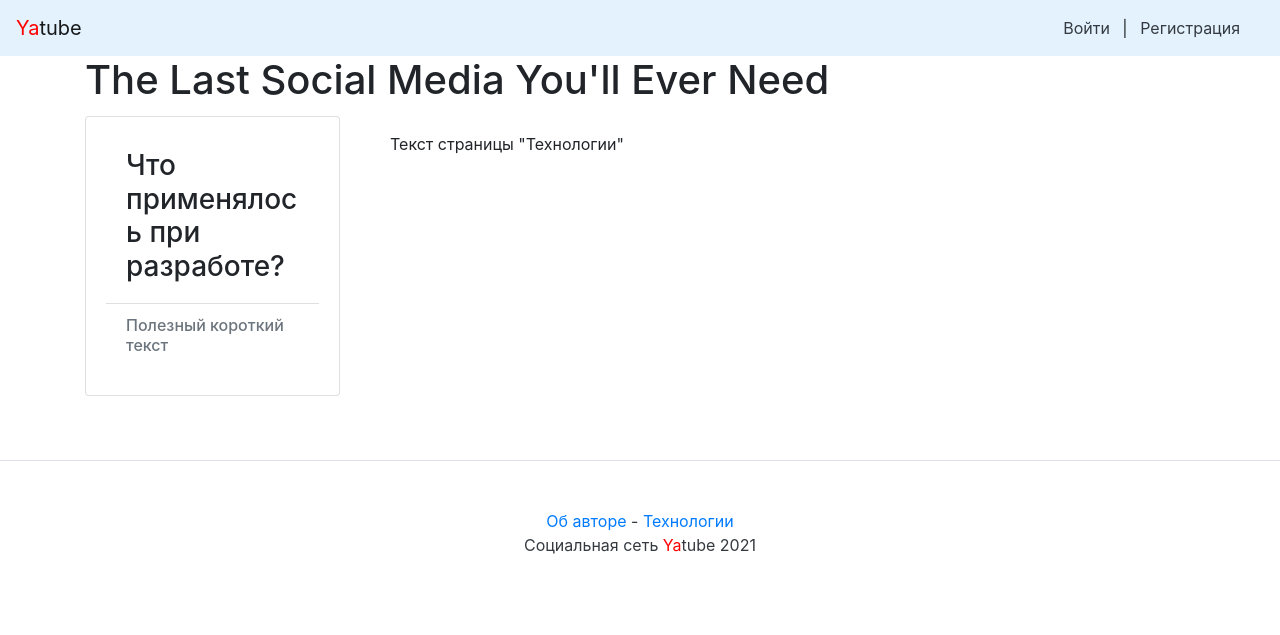
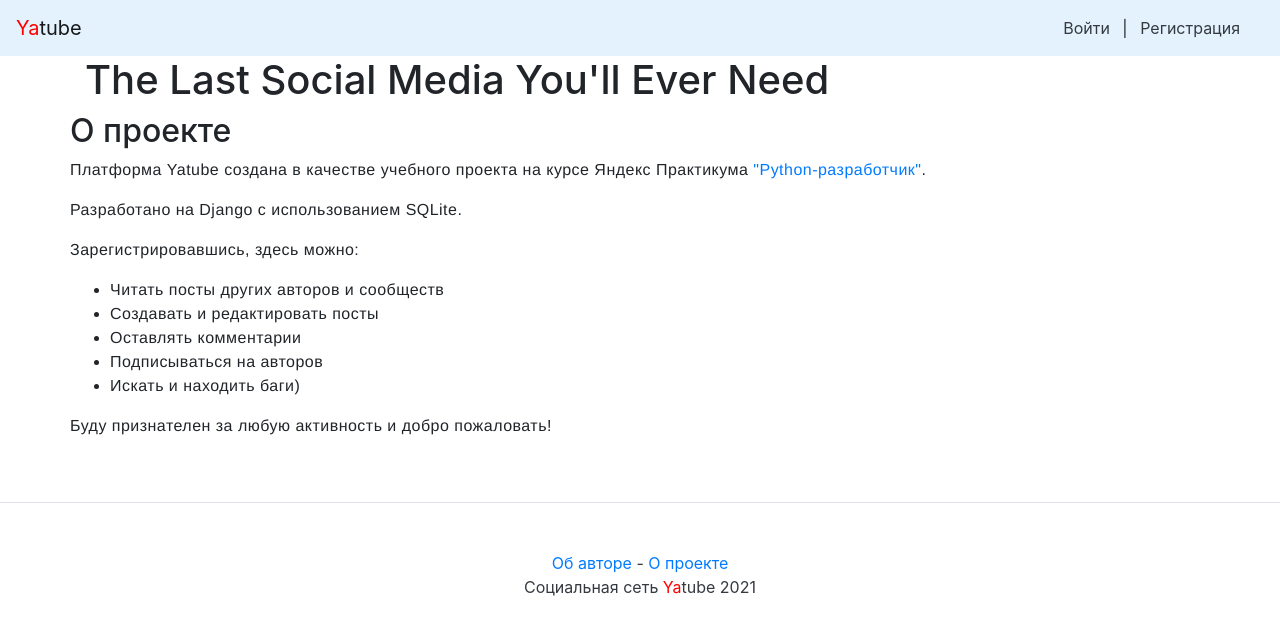
Before and after one commit to klo-kly/hw05_final, a Django app: template yatube/templates/about/tech.html in a window 1280 px wide. Shown: the top 635 px of the page. Run offline with Django 3.2, Linux system fonts and the light colour scheme; the template is opened without the code that fills it, so the values that code supplies are empty; some libraries are stand-ins or nearby versions.

Commit message:
Для загрузки на pythonanywhere

```diff
--- a/yatube/posts/models.py
+++ b/yatube/posts/models.py
@@ -57,9 +57,6 @@ class Comment(models.Model):
         auto_now_add=True, verbose_name="Дата комментария"
     )
 
-    def __str__(self):
-        return self.title
-
 
 class Follow(models.Model):
     user = models.ForeignKey(
--- a/yatube/templates/about/tech.html
+++ b/yatube/templates/about/tech.html
@@ -3,32 +3,36 @@
 {% block title %}Что применялось при разработе?{% endblock %}
 {% block content %}
   <div class="row">
-    <!-- Левый вспомогательный блок -->
-    <div class="col-md-3 mb-3 mt-1">
-      <div class="card">
-        <div class="card-body">
-          <ul class="list-group list-group-flush">
-            <li class="list-group-item">
-              <div class="h3">
-                Что применялось при разработе?
-              </div>
-            </li>
-            <li class="list-group-item">
-              <div class="h6 text-muted">
-                Полезный короткий текст
-              </div>
-            </li>
-          </ul>
-        </div>
-      </div>
+<div id="main">
+
+<article class="post">
+  <header>
+    <div class="title">
+      <h2>О проекте</h2>
     </div>
-    <!-- Тело страницы -->
-    <div class="col-md-9">
-      <div class="card-body">
-        <div class="card-text">
-          <p>Текст страницы "Технологии"</p>
-        </div>
-      </div>
+  </header>
+
+  <div style="font-family: Raleway, Helvetica, sans-serif; letter-spacing: 0.03em;">
+    <p>Платформа Yatube создана в качестве учебного проекта на курсе Яндекс Практикума <a href="https://praktikum.yandex.ru/backend-developer">"Python-разработчик"</a>.</p>
+    <p>Разработано на Django с использованием SQLite.</p>
+    <p>Зарегистрировавшись, здесь можно:
+        </p><ul>
+            <li>Читать посты других авторов и сообществ</li>
+            <li>Создавать и редактировать посты</li>
+            <li>Оставлять комментарии</li>
+            <li>Подписываться на авторов</li>
+            <li>Искать и находить баги)</li>
+        </ul>
+    <p></p>
+    <p>Буду признателен за любую активность и добро пожаловать!</p>
+  </div>
+
+
+
+
+</article>
+
+
     </div>
   </div>
 {% endblock %}
--- a/yatube/templates/includes/footer.html
+++ b/yatube/templates/includes/footer.html
@@ -2,7 +2,7 @@
 <footer class="pt-4 my-md-5 pt-md-5 border-top">
   <p class="m-0 text-dark text-center ">
     <a href="{% url 'about:author' %}">Об авторе</a> -
-    <a href="{% url 'about:tech' %}">Технологии</a>
+    <a href="{% url 'about:tech' %}">О проекте</a>
   </p>
   <p class="m-0 text-dark text-center ">
     Социальная сеть <span style="color:red">Ya</span>tube {% now 'Y' %}
--- a/yatube/yatube/urls.py
+++ b/yatube/yatube/urls.py
@@ -32,6 +32,8 @@ urlpatterns = [
 ]
 
 if settings.DEBUG:
+    import debug_toolbar
+    urlpatterns += (path("__debug__/", include(debug_toolbar.urls)),)
     urlpatterns += static(settings.MEDIA_URL,
                           document_root=settings.MEDIA_ROOT)
     urlpatterns += static(settings.STATIC_URL,
```
Also changed, not shown: yatube/templates/about/author.html (+19 -26 lines), yatube/yatube/settings.py (+9 -1 lines).
